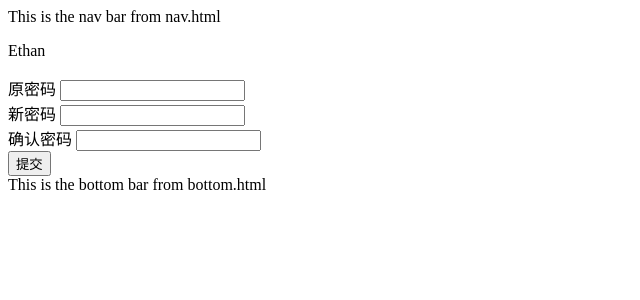
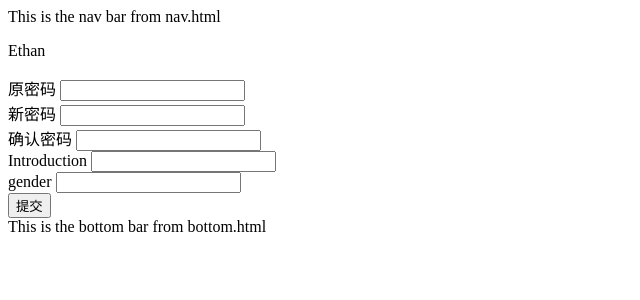
Before and after one commit to Ethan-zhengyw/PublicActivity, a Django app: page /setting in a window 1280 px wide. Shown: the top 300 px of the page, without its empty margins (0-640 px from the left). Run offline with Django 3.2, Linux system fonts and the light colour scheme; parts of the project's set-up code (start-up, migrations or seed data) failed here and were passed over.

Commit message:
backend, setting (user intro and gender)

```diff
--- a/apps/setting/views.py
+++ b/apps/setting/views.py
@@ -1,13 +1,13 @@
-from django.shortcuts import render
-from django.http import HttpResponse
+from django.shortcuts import render, redirect
+from django.http import HttpResponseRedirect
 import models as md
 
 def setting(request):
+    #TODO check whether user have signin
     return render(request, 'setting.html', {'user': 'Ethan'})
 
 
 def s_setting(request):
-    print request.user.is_anonymous()
 
     oldPwd = request.POST['oldPwd']
     newPwd = request.POST['newPwd']
@@ -15,4 +15,8 @@ def s_setting(request):
 
     md.updatePwd('Amanda', oldPwd, newPwd, confirmPwd)
 
-    return render(request, 'setting.html', {'user': 'Ethan'})
+    introduction = request.POST['introduction']
+    gender = request.POST['gender']
+    md.updateBasicInfo(introduction, gender)
+
+    return HttpResponseRedirect('/setting')
--- a/model/user.py
+++ b/model/user.py
@@ -6,12 +6,11 @@ connect('activity')
 class User(Document):
     username = StringField(required=True, unique=True)
     password = StringField(required=True)
-    email = EmailField(required=True)
+    email = EmailField(required=True, unique=True)
     user_type = IntField(required=True)
     introduction = StringField()
     avatar = StringField()
     gender = IntField()
-    hobby = StringField()
     tags = ListField()
 
 
--- a/templates/setting.html
+++ b/templates/setting.html
@@ -19,6 +19,15 @@
   <input type="password" name="confirmPwd"/>
   <br />
 
+
+  <label for="introduction">Introduction</label>
+  <input type="text" name="introduction"/>
+  <br />
+
+  <label for="gender">gender</label>
+  <input type="text" name="gender"/>
+  <br />
+
   <input type="submit" value="提交">
 </form>
 {% endblock %}
```
Also changed, not shown: apps/setting/models.py (+12 -0 lines), 3 other files.
